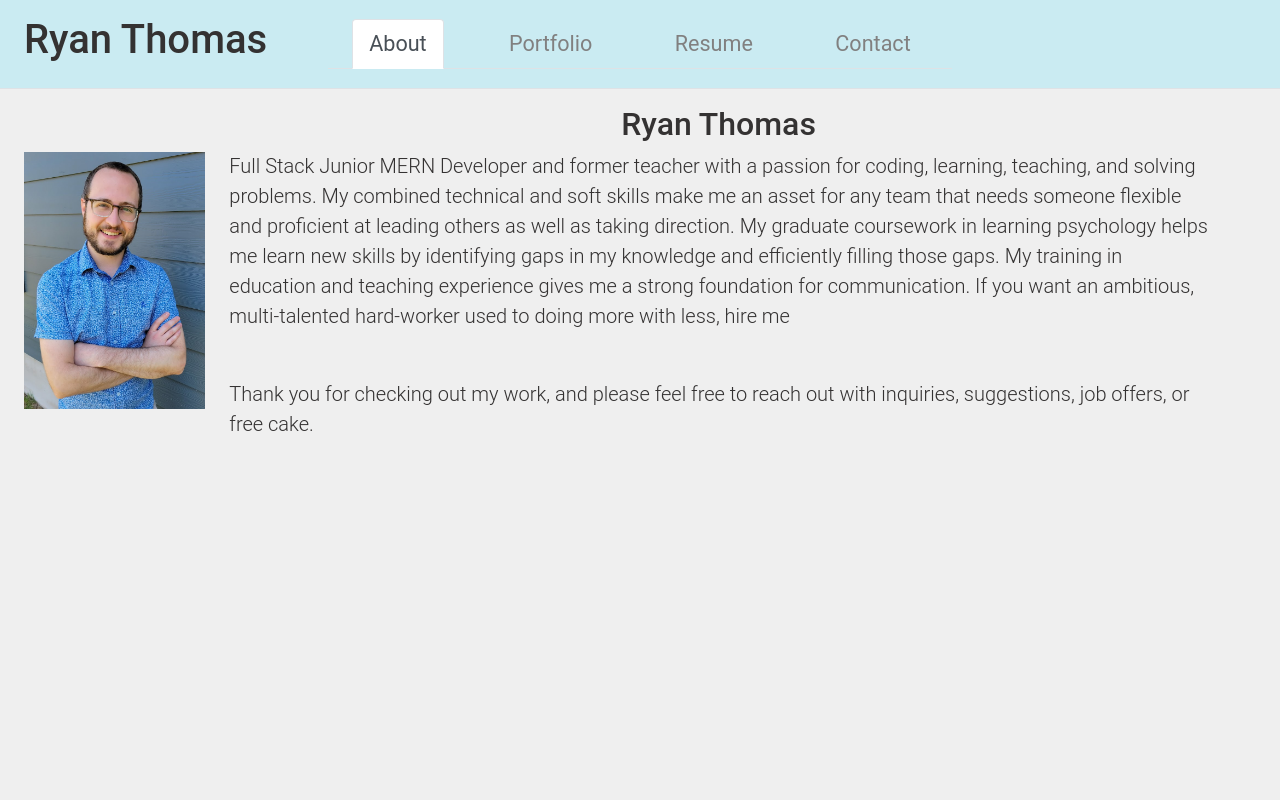
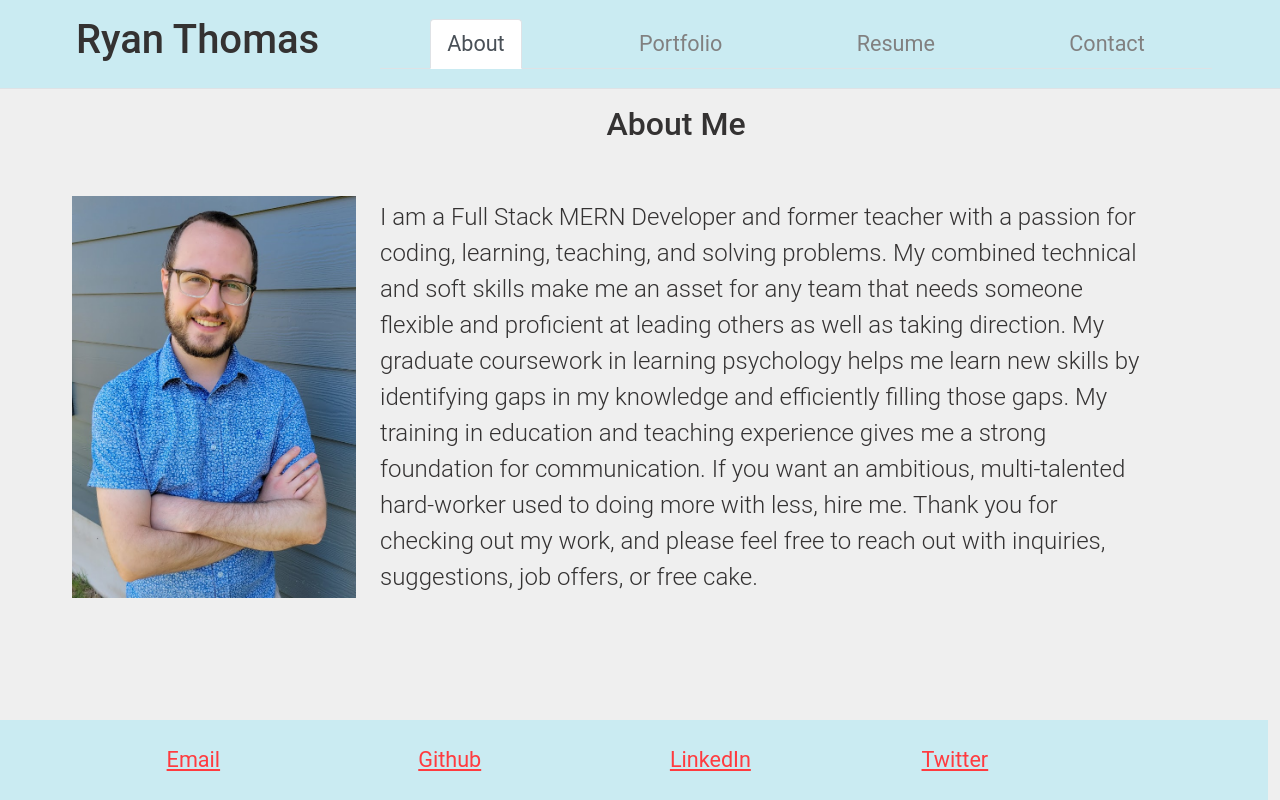
Before and after one commit to Stiltskinner/Developer-Portfolio-React, a React (Create React App) app in the folder rtportfolio/: page / in a window 1280 px wide. Built offline with nearby package versions, Linux system fonts and the light colour scheme; the HTML template or start-up script is replaced by a standard one.

Commit message:
Set up footer and styling for footer

```diff
--- a/rtportfolio/src/components/Footer.js
+++ b/rtportfolio/src/components/Footer.js
@@ -1 +1,16 @@
 import React from 'react';
+
+export default function Footer() {
+    return (
+        <footer className="container-fluid row justify-content-md-start justify-content-center sky-back w-100 position-absolute bottom-0" id="sec-contact" title="Contact-Me">
+          <div className="d-flex col-12 align-items-center justify-content-center">
+            <ul className="nav col-10 flex-wrap text-md-start text-start justify-content-start">
+              <li className="col-lg-2 col-12 mx-auto"><a href="mailto:ryan.thomas@utexas.edu" target="_blank" rel="noreferrer" className="contact-link ">Email</a></li>
+              <li className="col-lg-2 col-12 mx-auto"><a href="https://github.com/Stiltskinner" target="_blank" rel="noreferrer" className="contact-link ">Github</a></li>
+              <li className="col-lg-2 col-12 mx-auto"><a href="https://www.linkedin.com/in/ryanpaxthomas/" target="_blank" rel="noreferrer" className="contact-link ">LinkedIn</a></li>
+              <li className="col-lg-2 col-12 mx-auto"><a href="https://twitter.com/Stiltskinner" target="_blank" rel="noreferrer" className="contact-link ">Twitter</a></li>
+            </ul>
+          </div>
+      </footer>
+    );
+  }
--- a/rtportfolio/src/components/Header.js
+++ b/rtportfolio/src/components/Header.js
@@ -7,9 +7,9 @@ import React from 'react';
 function Header({ currentPage, handlePageChange }) {
   return (
 <header className="p-3 mb-3 border-bottom">
-    <div className="d-flex flex-wrap align-items-center justify-content-start">
+    <div className="d-flex flex-wrap align-items-center justify-content-center">
         <div className='col-3 px-2'><h1 className='text-start'>Ryan Thomas</h1></div>
-    <ul className="col-6 nav nav-tabs">
+    <ul className="col-8 nav nav-tabs">
       <li className="nav-item mx-auto">
         <a
           href="#about"
--- a/rtportfolio/src/components/PortfolioContainer.js
+++ b/rtportfolio/src/components/PortfolioContainer.js
@@ -6,6 +6,7 @@ import Portfolio from './pages/Portfolio';
 import About from './pages/About';
 import Resume from './pages/Resume';
 import Contact from './pages/Contact';
+import Footer from './Footer';
 
 // General TODO List
 // Set up custom CSS to work.
@@ -42,8 +43,6 @@ export default function PortfolioContainer() {
       <Header currentPage={currentPage} handlePageChange={handlePageChange} />
       {/* Here we are calling the renderPage method which will return a component  */}
       {renderPage()}
+      <Footer />
     </div>
-  );
-}
-
-// TODO return a footer component that includes github, linkedin, and twitter profiles.
+  )};
--- a/rtportfolio/src/components/pages/About.js
+++ b/rtportfolio/src/components/pages/About.js
@@ -3,16 +3,14 @@ import profilePic from '../Assets/images/RyanProfilePic.jpg'
 // TODO: Add HTML and content to create actual about page
 export default function About() {
   return (
-<section className="container-fluid row justify-content-md-start justify-content-center mb-3" id="sec-about-me"
+<section className="container-fluid row justify-content-md-start justify-content-center align-items-start mb-3" id="sec-about-me"
       title="About Me">
-      <div className="col-lg-2 col-md-4 col-6 frame my-auto">
+      <h2 className="ms-5 text-center">About Me</h2>
+      <div className="col-lg-3 col-md-4 col-6 frame ms-5 my-auto">
         <img className="d-flex m-auto img-fluid" src={profilePic} alt="Ryan Thomas Profile Picture"/>
       </div>
-      <div className="d-flex row col-lg-10 col-md-6 col-12">
-        <h2 className="text-center">Ryan Thomas</h2>
-        <p className="lead text-start mb-5">Full Stack Junior MERN Developer and former teacher with a passion for coding, learning, teaching, and solving problems. My combined technical and soft skills make me an asset for any team that needs someone flexible and proficient at leading others as well as taking direction. My graduate coursework in learning psychology helps me learn new skills by identifying gaps in my knowledge and efficiently filling those gaps. My training in education and teaching experience gives me a strong foundation for communication. If you want an ambitious, multi-talented hard-worker used to doing more with less, hire me</p>
-        <p className="lead text-start">Thank you for checking out my work, and please feel free to reach out with inquiries,
-          suggestions, job offers, or free cake.</p>
+      <div className="d-flex row col-lg-8 col-md-6 col-12 align-self-center">
+        <p className="lead text-start my-5 text-default">I am a Full Stack MERN Developer and former teacher with a passion for coding, learning, teaching, and solving problems. My combined technical and soft skills make me an asset for any team that needs someone flexible and proficient at leading others as well as taking direction. My graduate coursework in learning psychology helps me learn new skills by identifying gaps in my knowledge and efficiently filling those gaps. My training in education and teaching experience gives me a strong foundation for communication. If you want an ambitious, multi-talented hard-worker used to doing more with less, hire me. Thank you for checking out my work, and please feel free to reach out with inquiries, suggestions, job offers, or free cake.</p>
       </div>
     </section>
   );
--- a/rtportfolio/src/styles/style.css
+++ b/rtportfolio/src/styles/style.css
@@ -36,6 +36,11 @@ header h1 {
 
 .nav-link:hover {
     color: var(--watermelon);
+}
+
+/* Footer */
+footer {
+    min-height: 5em;
 }
 
 /* Images */
@@ -86,6 +91,11 @@ header h1 {
     margin-top:.5em;
     }
 
+/* Font Styling */
+.text-default {
+    font-size: 150%;
+}
+
 /* Colors */
 
 .dark-back {
@@ -96,6 +106,10 @@ header h1 {
     background-color: var(--neutral);
 }
 
+.sky-back {
+    background-color: var(--sky);
+}
+
 /* Borders */
 .blueborder {
     border:5px;
@@ -103,7 +117,7 @@ header h1 {
     border-color:var(--sky);
     }
 
-.border-egg {
+.border-neutral {
     border-color:var(--neutral);
 }
 
@@ -111,7 +125,7 @@ header h1 {
     main {
         flex-direction:column;
     }
-    .border-egg {
+    .border-neutral {
         border-style: none;
     }
     .textlinks {
@@ -126,13 +140,13 @@ header h1 {
         align-items: center;
         }
     .contact-link {
-        color:var(--neutral);
+        color:var(--carbon);
         font-size:100%;
     }
 }
 
 @media screen and (min-width: 768px) {
-    .border-egg {
+    .border-neutral {
         border-right: 3px;
         border-style: solid;
     }
@@ -150,7 +164,7 @@ header h1 {
         }
 
     .contact-link {
-        color:var(--neutral);
+        color:var(--watermelon);
         font-size:135%;
     }
 }
```
